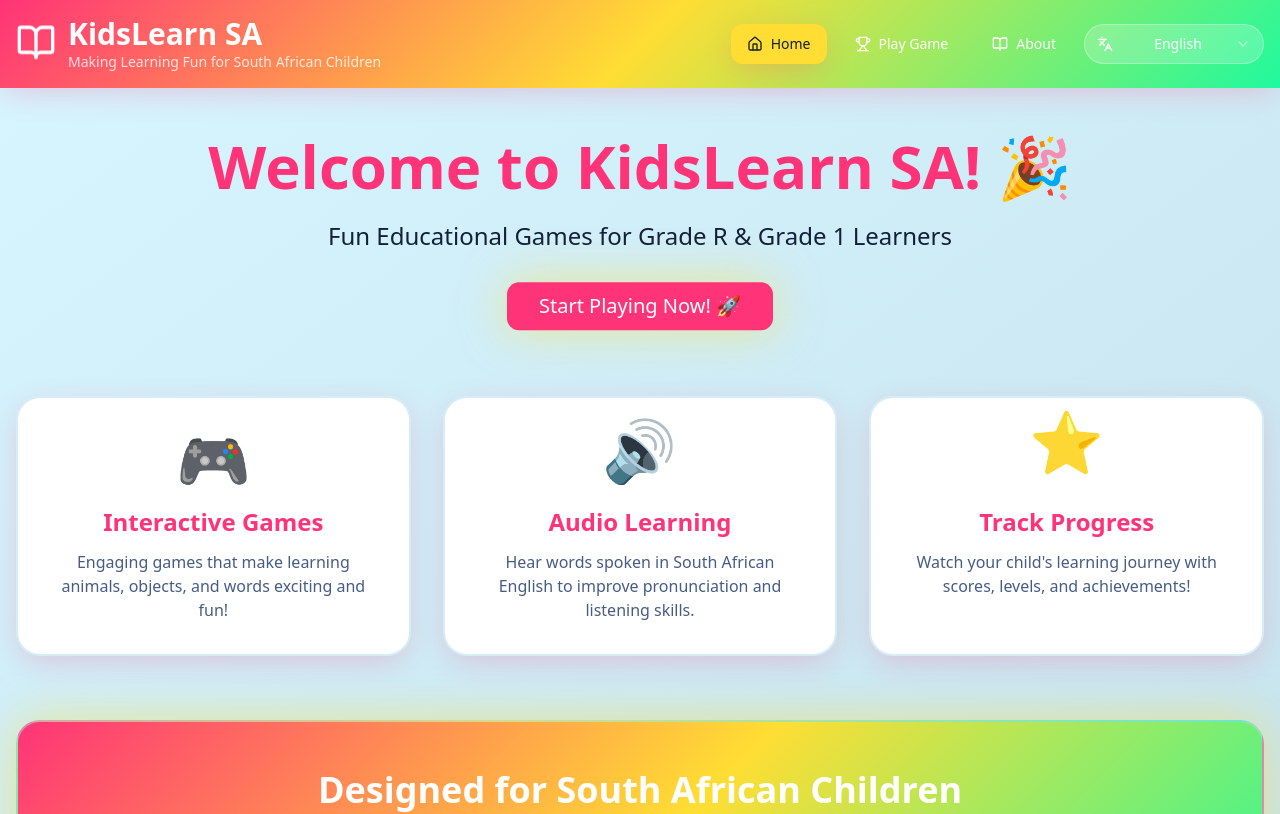
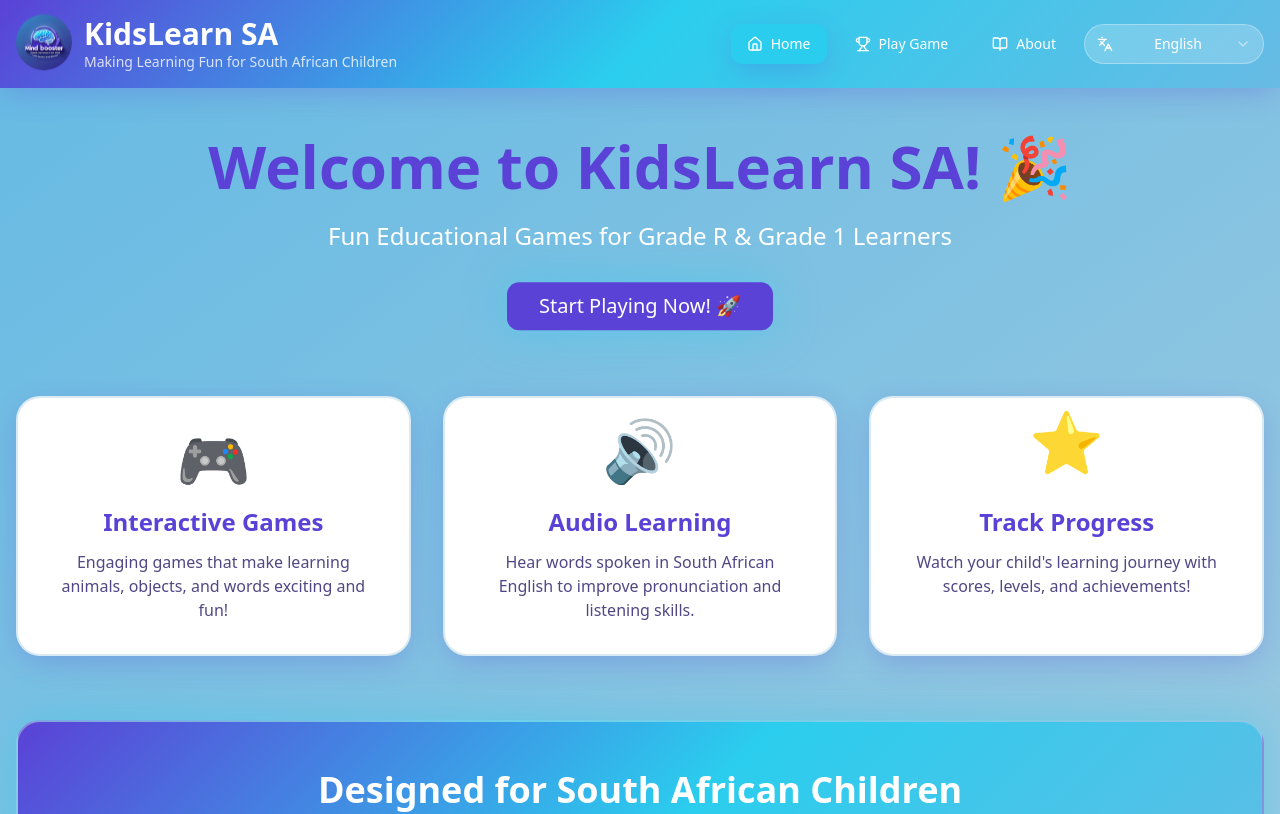
Before and after one commit to Mkhulekani/kidlearn-sa-spark, a React (Vite) app: page / in a window 1280 px wide. Shown: the top 814 px of the page. Built offline with nearby package versions, Linux system fonts and the light colour scheme; the HTML template or start-up script is replaced by a standard one.

Commit message:
Update logo and colors
Use the provided image as the new logo. Maintain the powder blue, white, and green colors from the logo in the application's design.

```diff
--- a/src/components/Header.tsx
+++ b/src/components/Header.tsx
@@ -8,6 +8,7 @@ import {
   SelectValue,
 } from "@/components/ui/select";
 import { type LanguageCode } from '@/data/translations';
+import logo from '@/assets/mind-booster-logo.jpeg';
 
 interface HeaderProps {
   currentPage: string;
@@ -22,7 +23,7 @@ export const Header = ({ currentPage, onNavigate, language, setLanguage }: Heade
       <div className="max-w-7xl mx-auto px-4 py-4">
         <div className="flex items-center justify-between">
           <div className="flex items-center gap-3">
-            <BookOpen className="w-10 h-10 animate-bounce-soft" />
+            <img src={logo} alt="Mind Booster Logo" className="w-14 h-14 rounded-full object-cover animate-bounce-soft" />
             <div>
               <h1 className="text-3xl font-bold">KidsLearn SA</h1>
               <p className="text-sm text-primary-foreground/80">Making Learning Fun for South African Children</p>
--- a/src/index.css
+++ b/src/index.css
@@ -8,50 +8,50 @@ All colors MUST be HSL.
 
 @layer base {
   :root {
-    --background: 195 100% 92%;
-    --foreground: 220 50% 15%;
+    --background: 200 70% 65%;
+    --foreground: 0 0% 100%;
 
     --card: 0 0% 100%;
-    --card-foreground: 220 50% 15%;
+    --card-foreground: 250 60% 50%;
 
     --popover: 0 0% 100%;
-    --popover-foreground: 220 50% 15%;
+    --popover-foreground: 250 60% 50%;
 
-    --primary: 340 100% 60%;
+    --primary: 250 65% 55%;
     --primary-foreground: 0 0% 100%;
 
-    --secondary: 50 100% 60%;
-    --secondary-foreground: 220 50% 15%;
+    --secondary: 190 85% 55%;
+    --secondary-foreground: 0 0% 100%;
 
-    --muted: 195 50% 85%;
-    --muted-foreground: 220 30% 40%;
+    --muted: 200 50% 75%;
+    --muted-foreground: 250 30% 40%;
 
-    --accent: 155 95% 55%;
+    --accent: 190 90% 50%;
     --accent-foreground: 0 0% 100%;
 
-    --success: 135 90% 55%;
+    --success: 155 85% 50%;
     --success-foreground: 0 0% 100%;
 
     --warning: 35 100% 60%;
-    --warning-foreground: 220 50% 15%;
+    --warning-foreground: 250 60% 50%;
 
-    --destructive: 0 95% 65%;
+    --destructive: 0 85% 60%;
     --destructive-foreground: 0 0% 100%;
 
-    --border: 195 60% 80%;
-    --input: 195 60% 80%;
-    --ring: 340 100% 60%;
+    --border: 200 50% 80%;
+    --input: 200 50% 80%;
+    --ring: 250 65% 55%;
 
     --radius: 1.5rem;
 
-    /* Custom gradients for kids theme - Super Bright Cocomelon style */
-    --gradient-primary: linear-gradient(135deg, hsl(340 100% 60%), hsl(50 100% 60%), hsl(155 95% 55%));
-    --gradient-hero: linear-gradient(135deg, hsl(195 100% 65%), hsl(155 95% 60%), hsl(50 100% 65%));
-    --gradient-card: linear-gradient(180deg, hsl(0 0% 100%), hsl(195 100% 95%));
+    /* Custom gradients - Mind Booster theme (Powder Blue, Purple, Cyan) */
+    --gradient-primary: linear-gradient(135deg, hsl(250 65% 55%), hsl(190 85% 55%), hsl(200 70% 65%));
+    --gradient-hero: linear-gradient(135deg, hsl(200 70% 60%), hsl(250 60% 50%), hsl(190 90% 55%));
+    --gradient-card: linear-gradient(180deg, hsl(0 0% 100%), hsl(200 60% 90%));
 
-    /* Shadows - Bright and playful */
-    --shadow-soft: 0 8px 30px -5px hsl(340 100% 60% / 0.25);
-    --shadow-glow: 0 0 45px hsl(50 100% 60% / 0.5);
+    /* Shadows - Purple and cyan glow */
+    --shadow-soft: 0 8px 30px -5px hsl(250 65% 55% / 0.3);
+    --shadow-glow: 0 0 45px hsl(190 85% 55% / 0.4);
 
     /* Animations */
     --transition-smooth: all 0.3s cubic-bezier(0.4, 0, 0.2, 1);
```
Also changed, not shown: src/assets/mind-booster-logo.jpeg (added).
